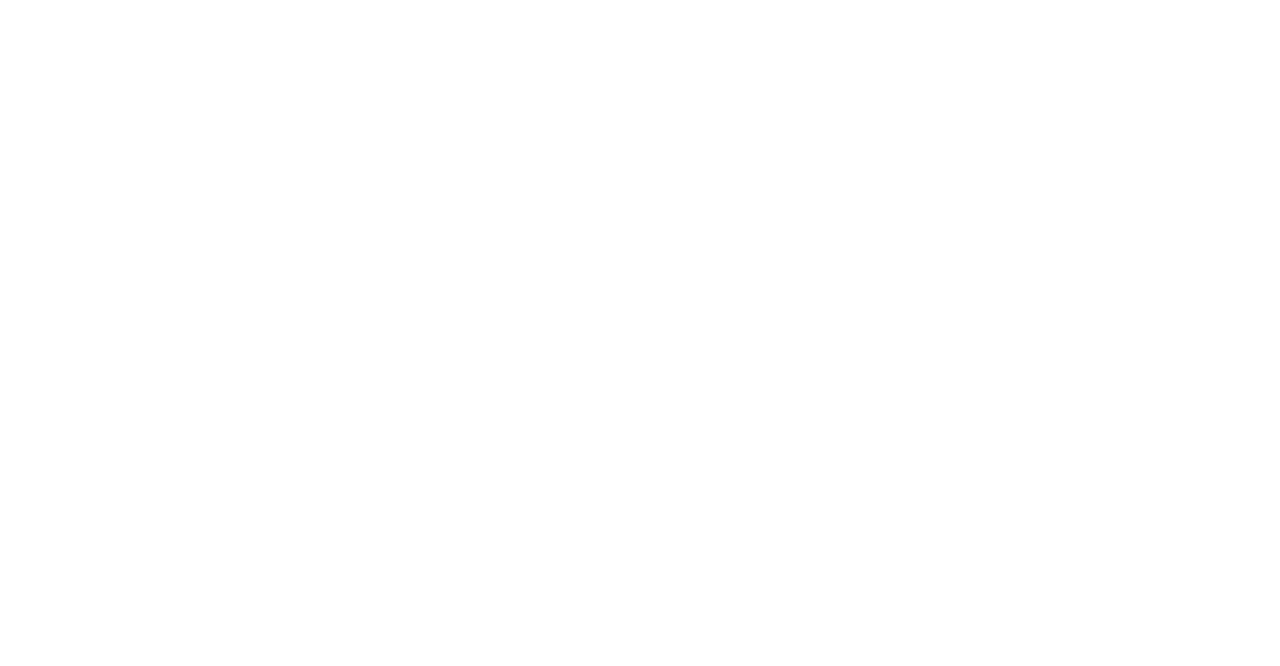
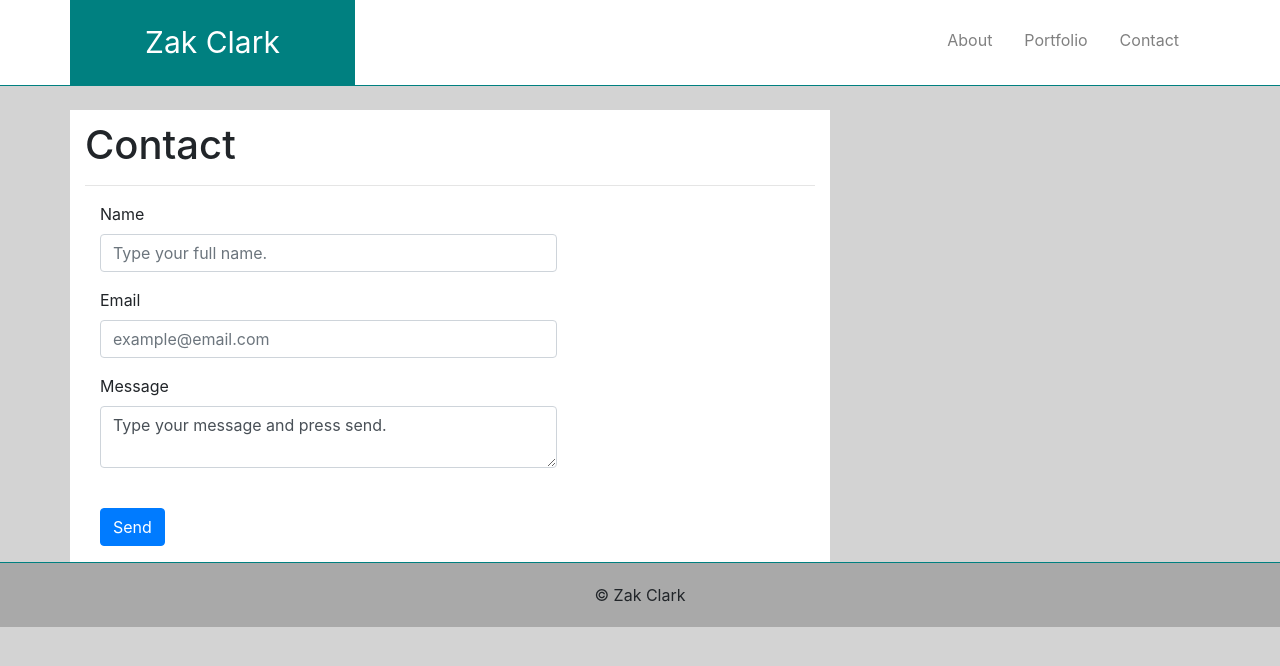
Before and after one commit to zcsocal/Bootstrap-Portfolio, a plain HTML site: page contact.html in a window 1280 px wide. Drawn offline with nearby package versions, Linux system fonts and the light colour scheme.

Commit message:
Contact form added

```diff
--- a/contact.html
+++ b/contact.html
@@ -0,0 +1,122 @@
+<!DOCTYPE html>
+<html lang="en">
+<head>
+    <meta charset="UTF-8">
+    <meta name="viewport" content="width=device-width, initial-scale=1.0">
+    <meta http-equiv="X-UA-Compatible" content="ie=edge">
+    <title>Contact ZaK</title>
+    <link rel="stylesheet" href="https://stackpath.bootstrapcdn.com/bootstrap/4.2.1/css/bootstrap.min.css" integrity="sha384-GJzZqFGwb1QTTN6wy59ffF1BuGJpLSa9DkKMp0DgiMDm4iYMj70gZWKYbI706tWS" crossorigin="anonymous">
+    <link rel="stylesheet" href="styles.css" >
+
+
+</head>
+<body>
+
+<!--Navigation and my name section -->
+<div class="bg-white border-bottom border-success"> <!--Div containing white background-->
+        <div class="container bg-white"> <!--Container for Nav -->
+
+            <div class="row" style="border-bottom:"> <!--First row -->
+                <div class="col-sm-3 topnavbar">
+                      Zak Clark
+                </div>
+                <div class="col-sm-9">
+                        <ul class="nav justify-content-end navmenu ">
+                                <li class="nav-item">
+                                  <a class="nav-link" href="index.html">About</a>
+                                </li>
+                                <li class="nav-item">
+                                  <a class="nav-link" href="portfolio.html">Portfolio</a>
+                                </li>
+                                <li class="nav-item">
+                                  <a class="nav-link" href="contact.html">Contact</a>
+                                </li>
+                              </ul>
+                </div>
+            </div> <!--End of first row -->
+
+
+        </div>
+</div>
+        <!--Main Body -->
+
+
+
+
+
+        <div class="container mt-4 " >
+
+
+                <div class="row " >
+                        <div class="col-sm-8 bg-white" class="">
+                                        <h1>Contact</h1>
+                                        <hr>
+                                     <!--Form goes here -->
+
+                                     <form class="form-horizontal">
+                                            <fieldset>
+
+
+
+                                            <!-- Text input-->
+                                            <div class="form-group">
+                                              <label class="col-md-8 control-label" for="textinput">Name</label>
+                                              <div class="col-md-8">
+                                              <input id="textinput" name="textinput" type="text" placeholder="Type your full name." class="form-control input-md">
+
+                                              </div>
+                                            </div>
+
+                                            <!-- Text input-->
+                                            <div class="form-group">
+                                              <label class="col-md-8 control-label" for="email">Email</label>
+                                              <div class="col-md-8">
+                                              <input id="email" name="email" type="text" placeholder="example@email.com" class="form-control input-md">
+
+                                              </div>
+                                            </div>
+
+                                            <!-- Textarea -->
+                                            <div class="form-group">
+                                              <label class="col-md-8 control-label" for="message">Message</label>
+                                              <div class="col-md-8">
+                                                <textarea class="form-control" id="message" name="message">Type your message and press send. </textarea>
+                                              </div>
+                                            </div>
+
+                                            <!-- Button -->
+                                            <div class="form-group">
+                                              <label class="col-md-8 control-label" for="send"></label>
+                                              <div class="col-md-8">
+                                                <button id="send" name="send" class="btn btn-primary">Send</button>
+                                              </div>
+                                            </div>
+
+                                            </fieldset>
+                                            </form>
+
+                                        <!--End of form -->
+
+                        </div>
+
+                </div>
+
+
+
+
+        </div>
+
+
+
+ <footer class="border-top border-success">
+                &copy; Zak Clark
+
+ </footer>
+
+
+
+
+
+
+</body>
+</html>
--- a/styles.css
+++ b/styles.css
@@ -45,6 +45,7 @@ a {
   border: 1px solid;
   margin-right: 10px;
   margin-bottom: 10px;
+  width: 250px;
 }
 
 footer {
```
Also changed, not shown: index.html (+5 -4 lines).
